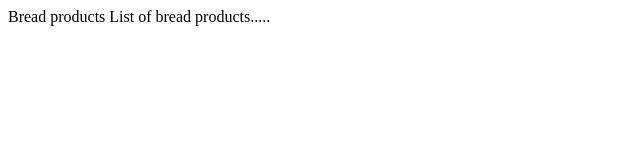
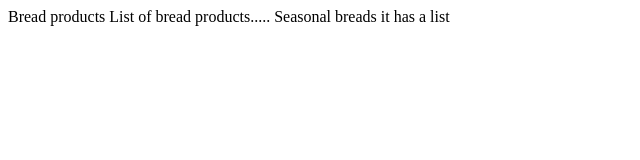
Before and after one commit to mail2tvskc/com.bread.demo, a plain HTML site: page com.bread.demo/WebContent/index.html in a window 1280 px wide. Shown: the whole page, without its empty margins (0-640 px from the left). Drawn offline with Linux system fonts and the light colour scheme.

Commit message:
Added seasonal breads

```diff
--- a/com.bread.demo/WebContent/index.html
+++ b/com.bread.demo/WebContent/index.html
@@ -7,5 +7,9 @@
 <body>
 Bread products
 List of bread products.....
+
+Seasonal breads
+
+it has a list
 </body>
 </html>
```
